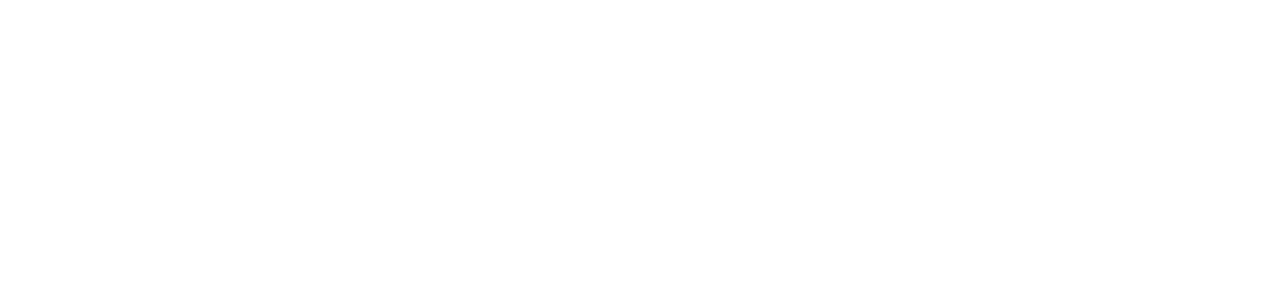
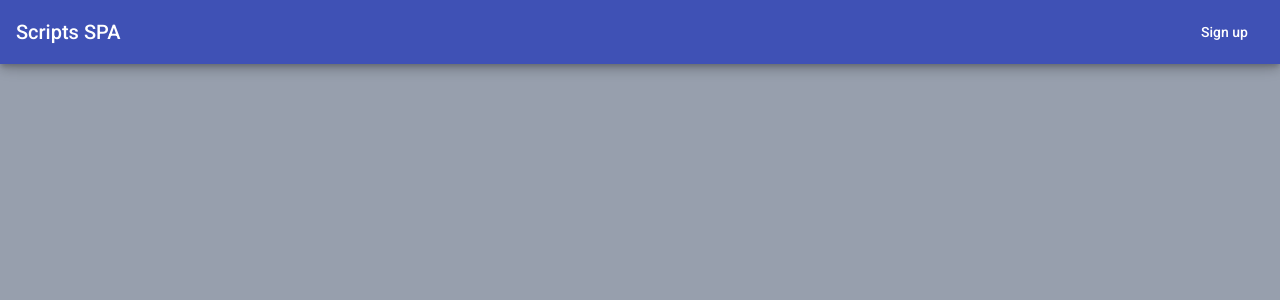
Before and after one commit to collinewait/simple-script, an Angular app in the folder simple-script-ui/: page / in a window 1280 px wide. Shown: the top 300 px of the page. Built offline with nearby package versions, Linux system fonts and the light colour scheme.

Commit message:
add navigation

```diff
--- a/simple-script-ui/src/app/app-routing.module.ts
+++ b/simple-script-ui/src/app/app-routing.module.ts
@@ -2,10 +2,12 @@
 import { Routes, RouterModule } from '@angular/router';
 
 import { SignupComponent } from './auth/signup/signup.component';
+import { ScriptsComponent } from './scripts/scripts.component';
 
 
 const routes: Routes = [
   { path: 'signup', component: SignupComponent },
+  { path: 'scripts', component: ScriptsComponent }
 ];
 
 @NgModule({
--- a/simple-script-ui/src/app/app.component.html
+++ b/simple-script-ui/src/app/app.component.html
@@ -1 +1,8 @@
+<mat-toolbar color="primary" class="app-header">
+  <div><a [routerLink]="['/scripts']" class="logo">Scripts SPA</a></div>
+	  <span class="nav-tool-items">
+    <a mat-button routerLink="signup" routerLinkActive="active">Sign up</a>
+  </span>
+</mat-toolbar>
+
 <router-outlet></router-outlet>
--- a/simple-script-ui/src/app/app.module.ts
+++ b/simple-script-ui/src/app/app.module.ts
@@ -19,11 +19,13 @@
 import { AppComponent } from './app.component';
 import { SignupComponent } from './auth/signup/signup.component';
 import { BrowserAnimationsModule } from '@angular/platform-browser/animations';
+import { ScriptsComponent } from './scripts/scripts.component';
 
 @NgModule({
   declarations: [
     AppComponent,
-    SignupComponent
+    SignupComponent,
+    ScriptsComponent
   ],
   imports: [
     BrowserModule,
--- /dev/null
+++ b/simple-script-ui/src/app/scripts/scripts.component.html
@@ -0,0 +1 @@
+<p>scripts works!</p>
--- /dev/null
+++ b/simple-script-ui/src/app/scripts/scripts.component.ts
@@ -0,0 +1,15 @@
+import { Component, OnInit } from '@angular/core';
+
+@Component({
+  selector: 'app-scripts',
+  templateUrl: './scripts.component.html',
+  styleUrls: ['./scripts.component.scss']
+})
+export class ScriptsComponent implements OnInit {
+
+  constructor() { }
+
+  ngOnInit(): void {
+  }
+
+}
--- a/simple-script-ui/src/styles.scss
+++ b/simple-script-ui/src/styles.scss
@@ -1,4 +1,66 @@
 /* You can add global styles to this file, and also import other style files */
 
 html, body { height: 100%; }
-body { margin: 0; font-family: Roboto, "Helvetica Neue", sans-serif; }
+body {
+  margin: 0;
+  font-family: Roboto, "Helvetica Neue", sans-serif;
+  background-color: #979fad;
+}
+
+.app-header {
+  justify-content: space-between;
+  position: fixed;
+  top: 0;
+  left: 0;
+  right: 0;
+  z-index: 2;
+  box-shadow: 0 3px 5px -1px rgba(0, 0, 0, .2), 0 6px 10px 0 rgba(0, 0, 0, .14), 0 1px 18px 0 rgba(0, 0, 0, .12);
+}
+
+.logo {
+  text-decoration: none;
+  color: #ffffff;
+}
+
+.wrapper {
+  height: 100%;
+  padding: 10px;
+  flex-direction: row;
+  box-sizing: border-box;
+  display: flex;
+  place-content: center;
+  align-items: center;
+}
+
+.box {
+  position: relative;
+  top: 0;
+  opacity: 1;
+  float: left;
+  padding: 30px 50px 40px 50px;
+  width: 100%;
+  background: #fff;
+  border-radius: 10px;
+  transform: scale(1);
+  -webkit-transform: scale(1);
+  -ms-transform: scale(1);
+  z-index: 5;
+  max-width: 330px;
+}
+
+.wrapper .example-full-width,
+.wrapper .btn-block {
+  width: 100%;
+}
+
+.wrapper mat-card-header {
+  text-align: center;
+  width: 100%;
+  display: block;
+  font-weight: 700;
+}
+
+.wrapper mat-card-header mat-card-title {
+  font-size: 30px;
+  margin: 0;
+}
```
Also changed, not shown: simple-script-ui/src/app/scripts/scripts.component.scss (added), 1 other file (tests, documents, lock files or other folders).
